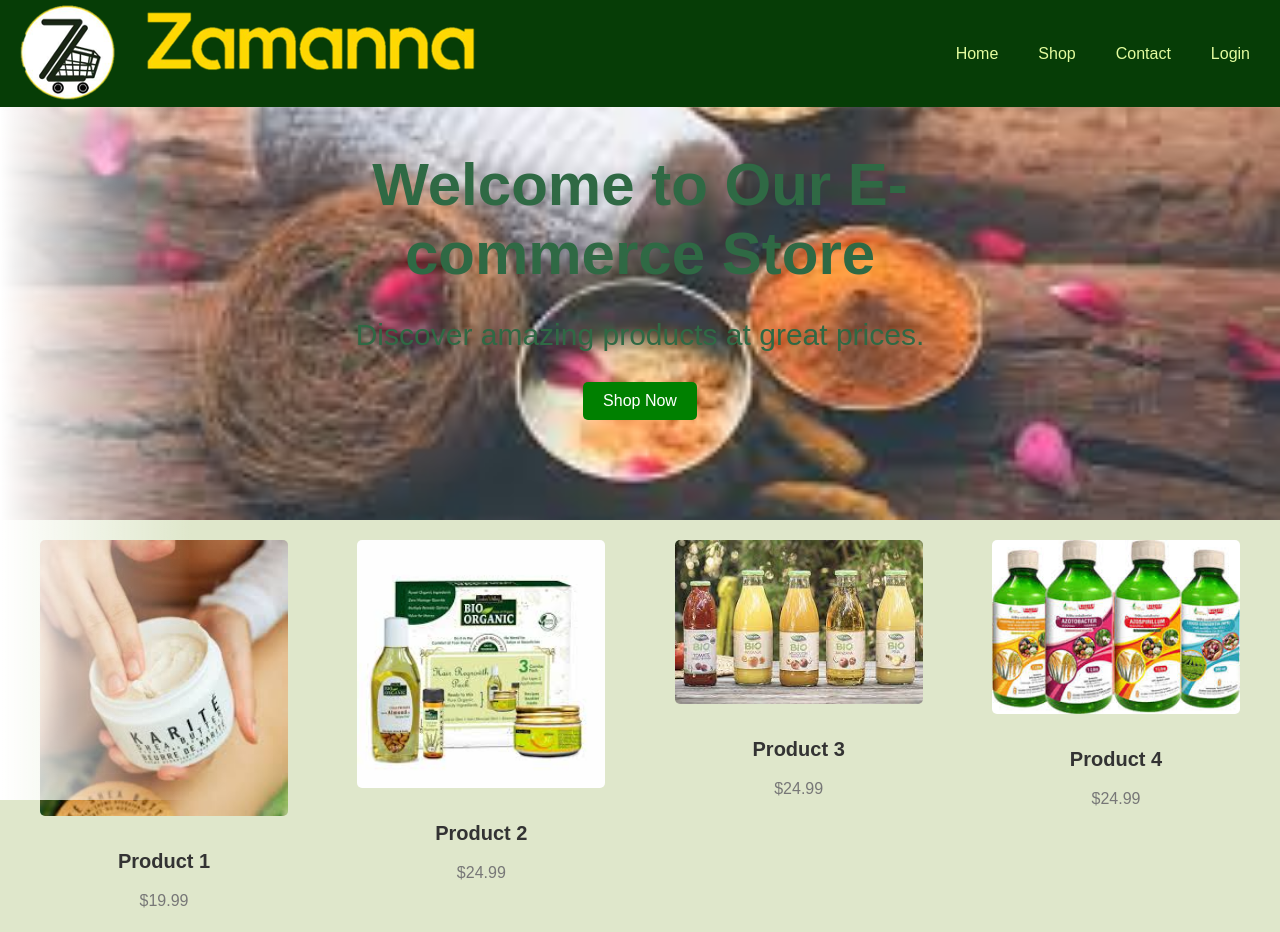
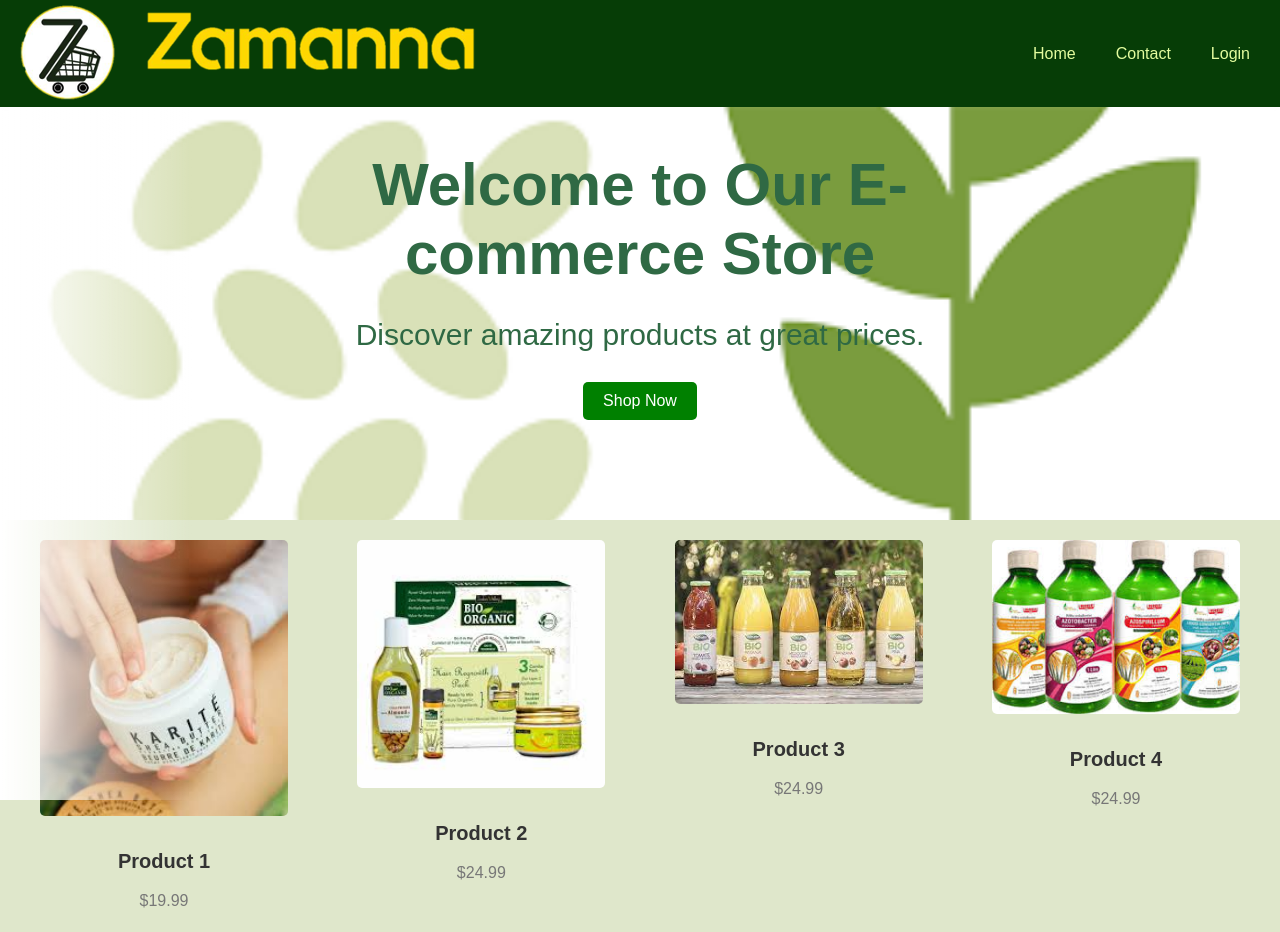
Before and after one commit to GenNelem/CEFOD-Stage, a website: page public/index.html in a window 1280 px wide. Shown: the top 932 px of the page. Drawn offline with Linux system fonts and the light colour scheme; files whose address does not match are found by name.

Commit message:
json modified

```diff
--- a/package.json
+++ b/package.json
@@ -1,5 +1,5 @@
 {
-  "name": "ecommerce-website-with-payment",
+  "name": "zamanna-with-payment",
   "version": "1.0.0",
   "description": "",
   "main": "index.js",
@@ -8,7 +8,7 @@
     "start": "nodemon server.js"
   },
   "keywords": [],
-  "author": "",
+  "author": "Nelem Genevieve",
   "license": "ISC",
   "dependencies": {
     "body-parser": "^1.20.2",
--- a/public/index.html
+++ b/public/index.html
@@ -16,7 +16,6 @@
           <a href="#" class="logo"><img src="./img/logo zamanna.png" alt=""></a>
           <ul class="menu">
             <li><a href="/index.html">Home </a></li>
-            <li><a href="shop.html">Shop</a></li>
             <li><a href="./">Contact</a></li>
             <li><a href="./login.html">Login</a> </li>
         </ul>
@@ -31,7 +30,7 @@
         <div class="hero-content">
             <h1>Welcome to Our E-commerce Store</h1>
             <p>Discover amazing products at great prices.</p>
-            <a href="#" class="btn btn-primary">Shop Now</a>
+            <a href="./login.html" class="btn btn-primary">Shop Now</a>
         </div>
     </section>
 
--- a/public/styles.css
+++ b/public/styles.css
@@ -106,7 +106,7 @@ header {
 
 /***HERO SECTION***/
 .hero {
-    background-image: url('./img/images.jpeg');
+    background-image: url('./img/images.png');
     background-size: cover;
     background-position: center;
     color: #fff;
```
Also changed, not shown: public/img/images.png (added), public/img/téléchargement0.jpeg (added), 1 other file.
